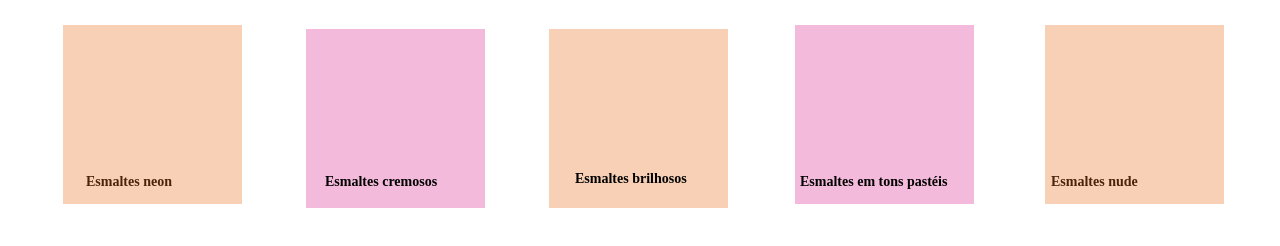
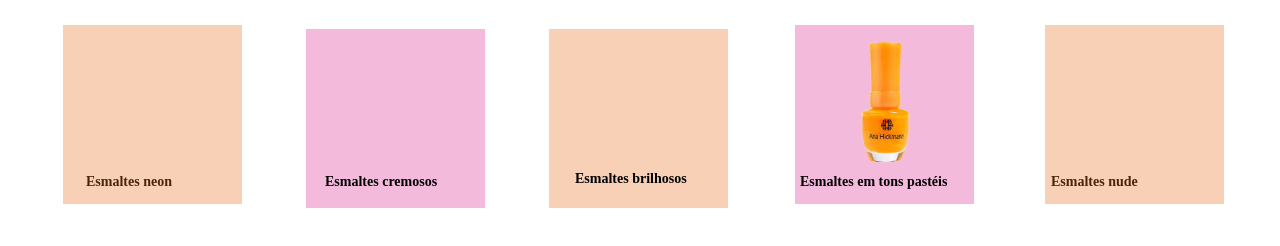
Before and after one commit to vitoriaBernard0-dev/blog-esmaltes, a website: page dist/e-comerce.html in a window 1280 px wide. Shown: the part 598-844 px from the top of the page. Drawn offline with Linux system fonts and the light colour scheme; a web font is replaced by a local one.

Commit message:
imagem esmalte neon

```diff
--- a/dist/e-comerce.html
+++ b/dist/e-comerce.html
@@ -235,7 +235,7 @@
     .v4_17 {
         width: 162px;
         height: 125px;
-        background: url("../images/v4_17.png");
+        background: url("/dist/assets/fotos-esmaltes/esmalteneon.png");
         background-repeat: no-repeat;
         background-position: center center;
         background-size: cover;
```
Also changed, not shown: dist/assets/fotos-esmaltes/esmalteneon.png (renamed from dist/assets/fotos-esmaltes/esmalte_noen-removebg-preview.png), dist/assets/fotos-esmaltes/esmaltenude.png (renamed from dist/assets/fotos-esmaltes/esmalte_nude-removebg-preview.png).
